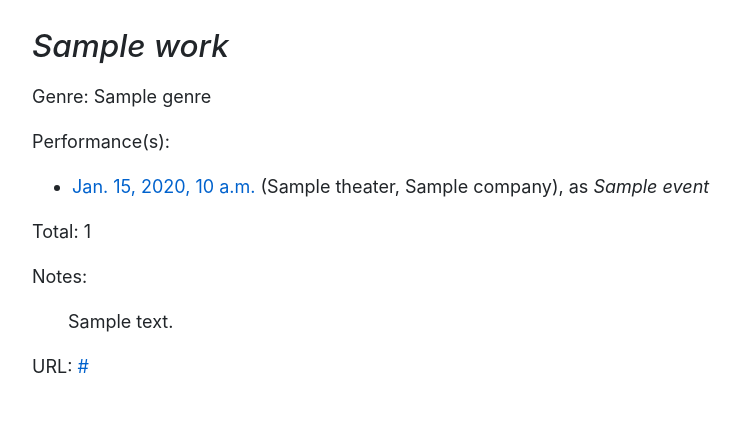
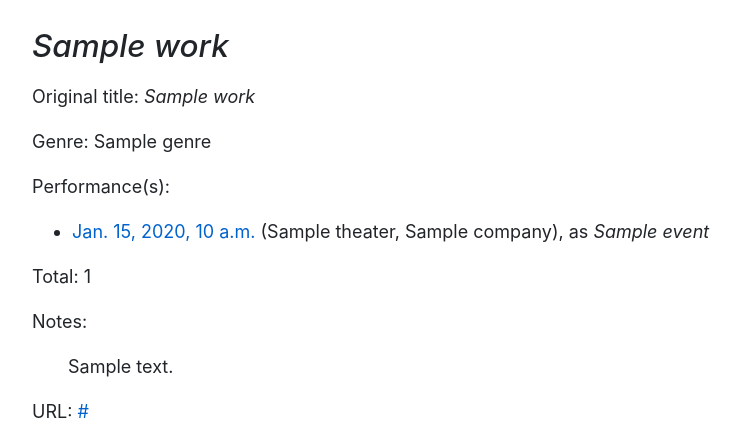
Before and after one commit to dexedge/django-deployment, a Django app: template schletter_app/templates/schletter_app/work.html in a window 1280 px wide. Shown: the part 67-488 px from the top of the page, without its empty margins (53-794 px from the left). Run offline with Django 3.2, Linux system fonts and the light colour scheme; the template is opened without the code that fills it: most values are stand-ins (such as "Sample title", 1, 10 or a date in 2020); some libraries are stand-ins or nearby versions; some web fonts are replaced.

Commit message:
Add source title

```diff
--- a/schletter_app/models.py
+++ b/schletter_app/models.py
@@ -36,6 +36,7 @@ class Event(models.Model):
 class Work(models.Model):
     events = models.ManyToManyField(Event, through="WorkEvent")
     title = models.CharField(max_length=100)
+    source_title = models.CharField(max_length=100, blank=True)
     sort_title = models.CharField(max_length=100)
     genre = models.CharField(max_length=50)
     notes = HTMLField()
--- a/schletter_app/templates/schletter_app/work.html
+++ b/schletter_app/templates/schletter_app/work.html
@@ -9,6 +9,9 @@
 {% endblock page_header %}
 
 {% block content %}
+  {% if work.source_title %}
+    <p>Original title: <em>{{work.source_title}}</em></p>
+  {% endif %}
   <p>Genre: {{ work.genre }}</p>
   {% if work.authorworks.exists %}
     <p>Author(s):</p>
--- a/schletter_app/templates/schletter_app/works.html
+++ b/schletter_app/templates/schletter_app/works.html
@@ -30,6 +30,9 @@
             {% else %}
               <em>{{work.title}}</em>
             {% endif %} ({{work.genre}})
+            {% if work.source_title %}
+              ; original title: <em>{{work.source_title}}</em>
+            {% endif %}
     </a>
   {% empty %}
     <p>No works match this search</p>
--- a/schletter_app/views.py
+++ b/schletter_app/views.py
@@ -85,7 +85,9 @@ class WorkQueryMixin:
     def get_queryset(self):
         query = self.request.GET.get('q')
         if query is not None:
-            return Work.objects.filter(Q(title__icontains=query) | Q(genre__icontains=query))
+            return Work.objects.filter(Q(title__icontains=query) |
+                    Q(source_title__icontains=query) |
+                    Q(genre__icontains=query))
         else:
             return Work.objects.all()
 
```
